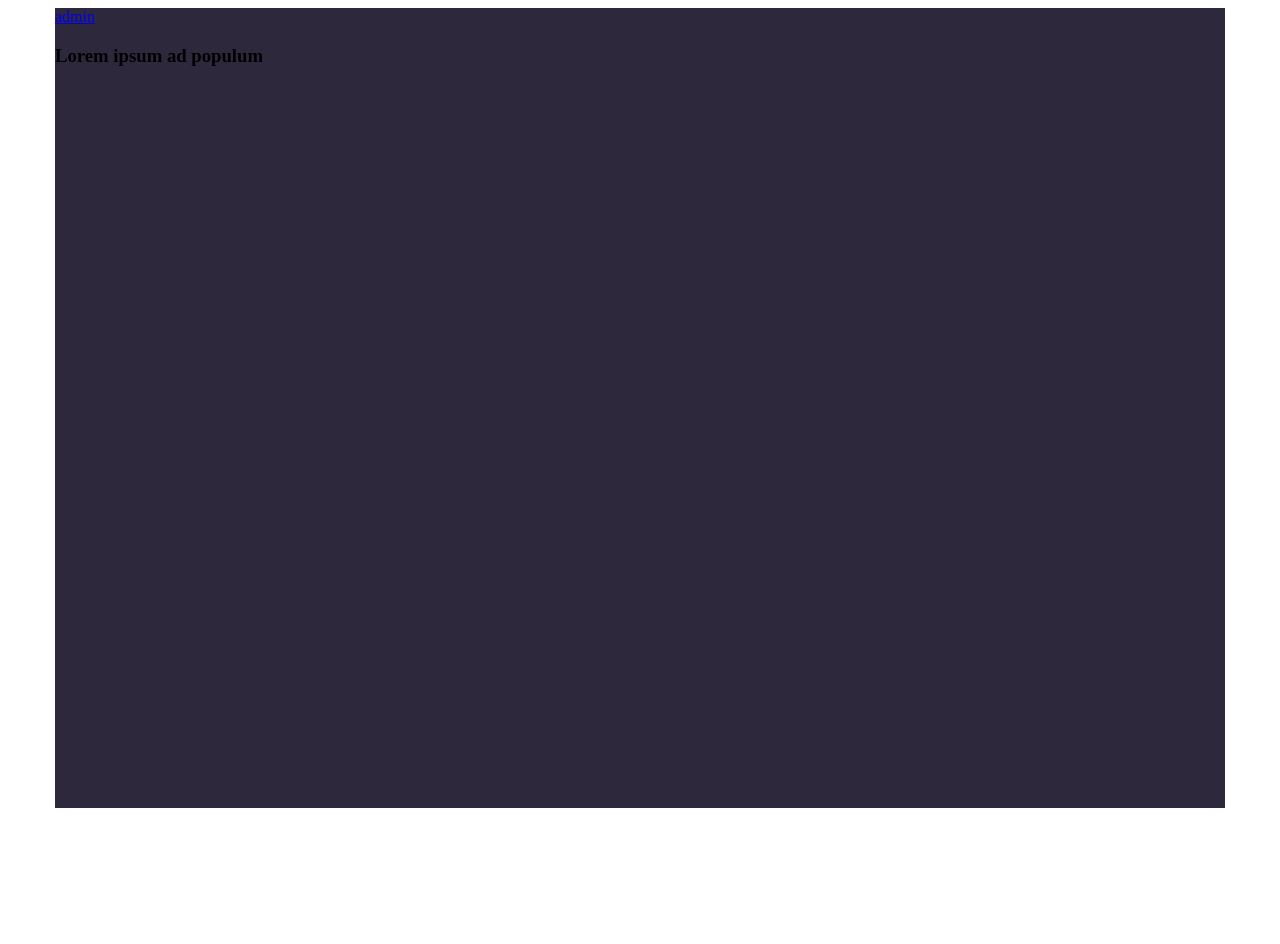
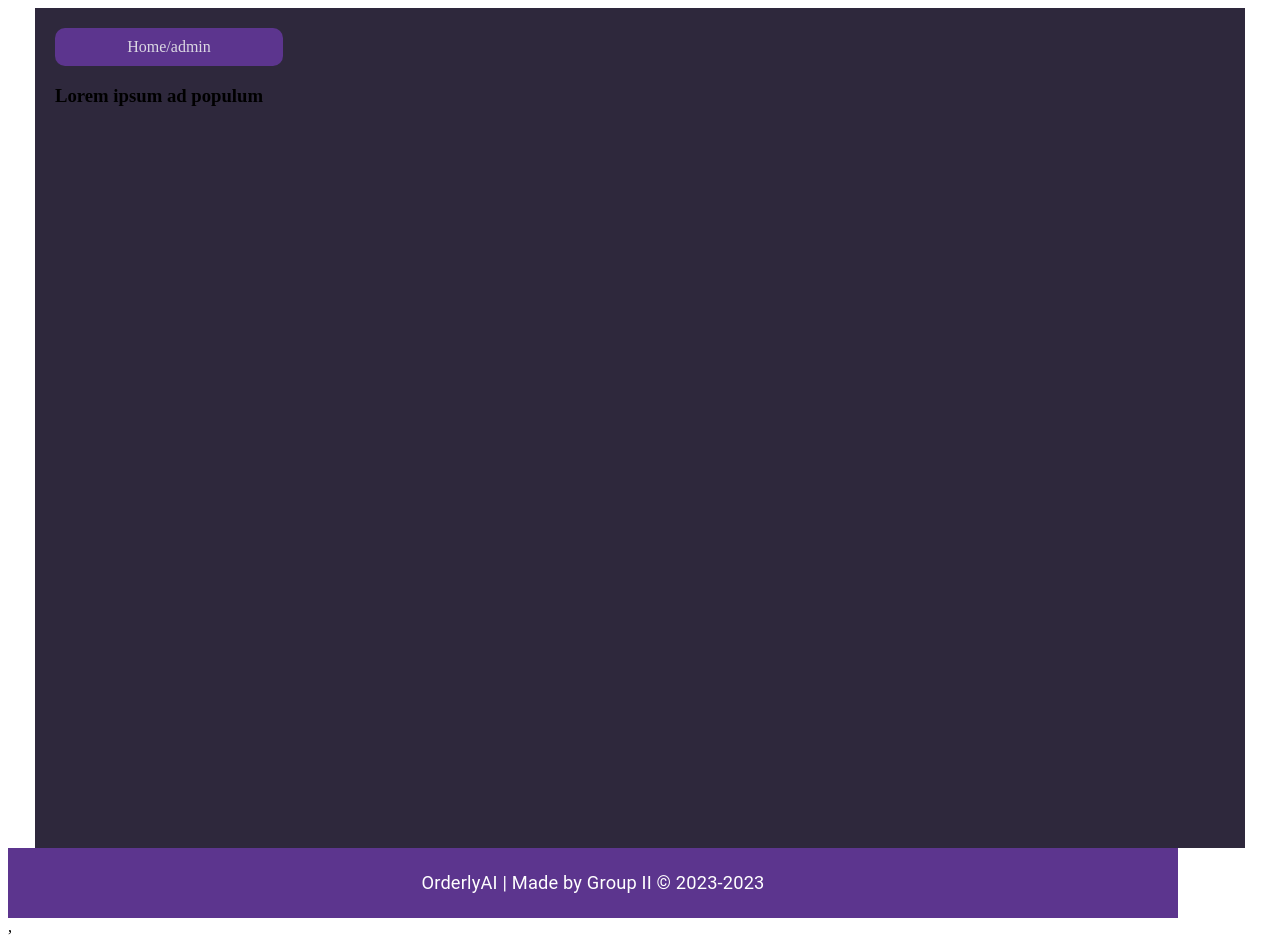
Before and after one commit to dyrpit/orderly-ai-2, a React (Vite) app: page /admin in a window 1280 px wide. Before the commit the page ends 886 px from the top, so only its background shows below. Built offline with nearby package versions, Linux system fonts and the light colour scheme.

Commit message:
Fix merge

```diff
--- a/src/App.tsx
+++ b/src/App.tsx
@@ -4,6 +4,7 @@ import Products from './Pages/Products';
 import Admin from './Pages/Admin';
 import RootLayout from './Layout/RootLayout';
 import NotFound from './Pages/NotFound';
+
 
 const router = createBrowserRouter(
   createRoutesFromElements(
--- /dev/null
+++ b/src/Components/Breadcrumbs/Breadcrumbs.styles.tsx
@@ -0,0 +1,24 @@
+import { styled } from "@mui/material/styles";
+import { Link } from "react-router-dom";
+import { theme } from "../../Theme/ThemeProvider";
+
+
+export const BreadcrumbsContainer = styled("div")({
+  display: "flex",
+  alignItems: "center",
+  justifyContent: "center",
+  padding: "10px",
+  width: "100%",
+  color: theme.palette.text.primary,
+  borderRadius: "10px",
+  background: theme.palette.background.paper,
+  fontFamily: "Montserrat",
+});
+
+export const CrumbContainer = styled("div")({
+});
+
+export const StyledLink = styled(Link)({
+  textDecoration: "none",
+  color: theme.palette.text.primary,
+});
--- /dev/null
+++ b/src/Components/Breadcrumbs/Breadcrumps.tsx
@@ -0,0 +1,35 @@
+import { Link, useLocation } from "react-router-dom";
+import {
+  BreadcrumbsContainer,
+  CrumbContainer,
+  StyledLink,
+} from "./Breadcrumbs.styles";
+
+export default function Breadcrumbs() {
+  const location = useLocation();
+  const crumbs = location.pathname.split("/").filter((crumb) => crumb !== "");
+
+  const breadcrumbElements = crumbs.map((crumb, index) => {
+    const path = `/${crumbs.slice(0, index + 1).join("/")}`;
+    const isLastCrumb = index === crumbs.length - 1;
+
+    return (
+      <CrumbContainer key={crumb}>
+        {isLastCrumb ? (
+          crumb
+        ) : (
+          <StyledLink to={path}>{crumb}</StyledLink>
+        )}
+      </CrumbContainer>
+    );
+  });
+
+  return (
+    <BreadcrumbsContainer>
+      <CrumbContainer>
+        <StyledLink to="/">Home/</StyledLink>
+      </CrumbContainer>
+      {breadcrumbElements}
+    </BreadcrumbsContainer>
+  );
+}
--- a/src/Components/Breadcrumps.tsx
+++ /dev/null
@@ -1,24 +0,0 @@
-import { Link, useLocation } from "react-router-dom";
-
-export default function Breadcrumbs() {
-    const location = useLocation()
-    let currentLink = ''
-    const crumbs = location.pathname.split('/')
-        .filter(crumb => crumb !== '')
-        .map(crumb => {
-            currentLink += '/${crumb}'
-
-            return(
-                <div className="crumb" key={crumb}>
-                    <Link to={currentLink}>{crumb}</Link>
-                </div>
-            )
-        })
-
-
-    return(
-        <div className="Breadcrumps">
-            {crumbs}
-        </div>
-    )
-}
--- a/src/Components/MainContainer/MainContainer.styles.tsx
+++ b/src/Components/MainContainer/MainContainer.styles.tsx
@@ -9,6 +9,7 @@ export const Container = styled(Box)(() => ({
     height: '100vh',
     marginLeft: 'auto',
     marginRight: 'auto',
+    padding: '20px'
 }))
 
 export const ContainerContent = styled(Box)(() => ({
--- a/src/Layout/RootLayout.tsx
+++ b/src/Layout/RootLayout.tsx
@@ -1,6 +1,6 @@
 import { Outlet } from 'react-router-dom'
 import { Footer, MainContainer } from '../Components'
-import Breadcrumbs from '../Components/Breadcrumps'
+import Breadcrumbs from '../Components/Breadcrumbs/Breadcrumps'
 
 export default function RootLayout() {
     return(
--- a/src/main.tsx
+++ b/src/main.tsx
@@ -1,9 +1,13 @@
 import React from 'react';
 import ReactDOM from 'react-dom/client';
 import App from './App.tsx';
+import { ThemeProvider } from '@emotion/react';
+import { theme } from './Theme/ThemeProvider.ts';
 
 ReactDOM.createRoot(document.getElementById('root')!).render(
-  <React.StrictMode>
-    <App />
-  </React.StrictMode>,
+  <ThemeProvider theme={theme}>
+    <React.StrictMode>
+      <App />
+    </React.StrictMode>,
+  </ThemeProvider>
 );
--- a/src/ui/index.ts
+++ /dev/null
@@ -1,2 +0,0 @@
-export * from "./Switch/Switch";
-export * from "./NavBarContainer/NavBarContainer";
```
